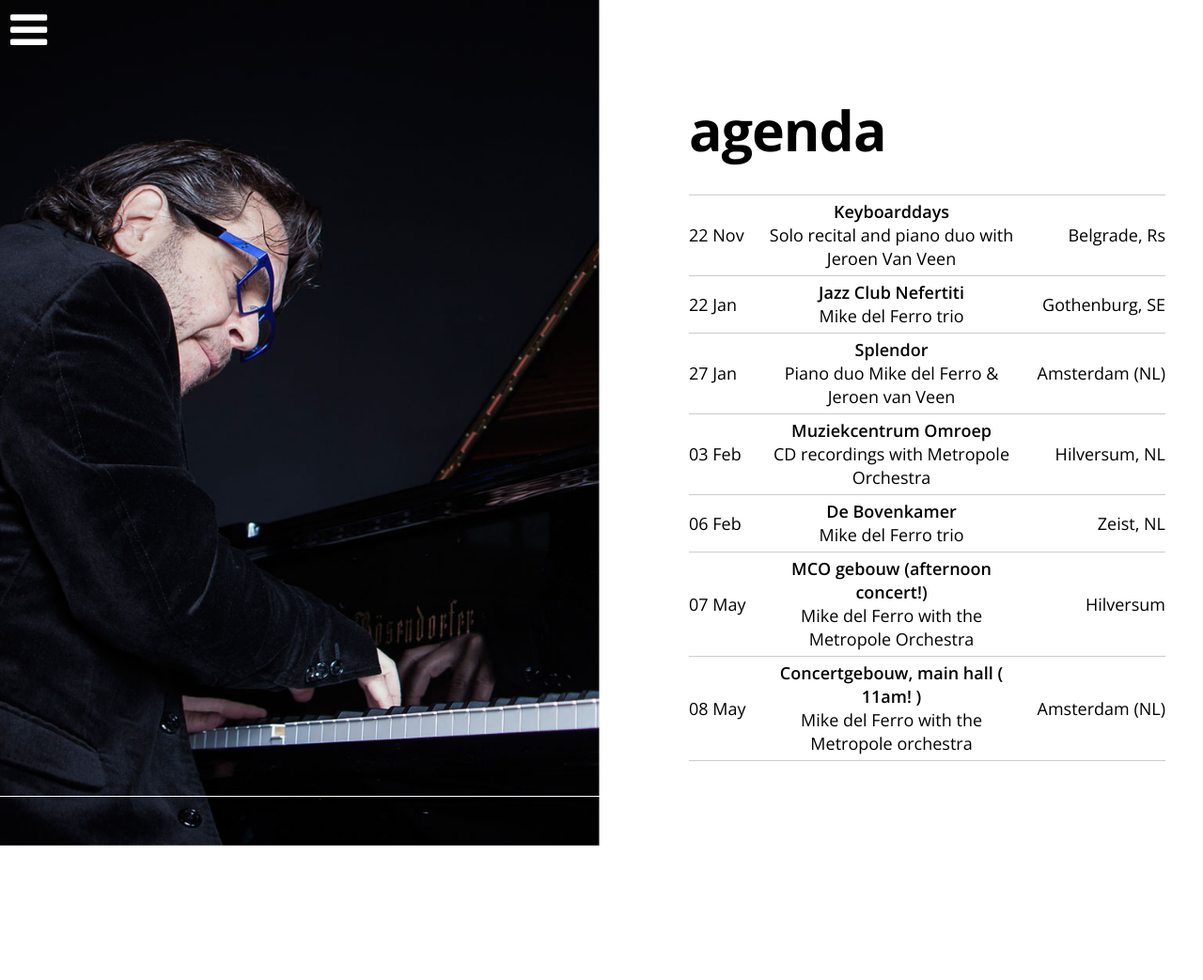
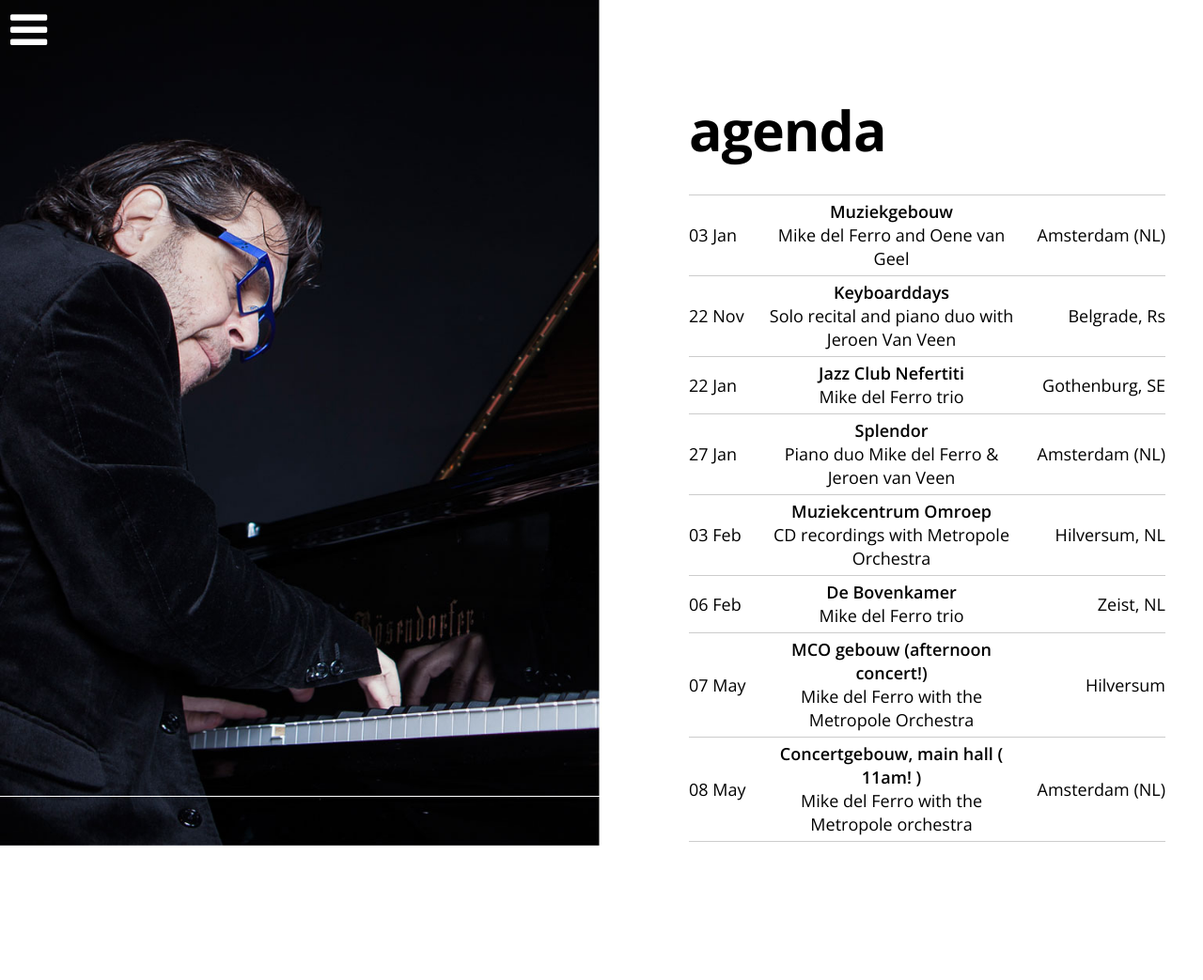
Before and after one commit to mikedelferro/website, a Jekyll site: the page built from agenda.html, in a window 1280 px wide. Shown: the whole page at 94% size. Built offline with Jekyll 4.4.1, drawn with Linux system fonts in a browser that asks for light colours; nearby versions of some CDN libraries; before the commit the page ends 957 px from its top, so only the background shows below that.

Commit message:
Updated '_config.yml' via CloudCannon

```diff
--- a/_config.yml
+++ b/_config.yml
@@ -1,4 +1,9 @@
 gigs:
+  - title: Mike del Ferro and Oene van Geel
+    date: 2016-01-03T14:00:00.000Z
+    location: Amsterdam (NL)
+    venue: Muziekgebouw
+    url: www.muziekgebouw.nl
   - title: Solo recital and piano duo with Jeroen Van Veen
     date: 2015-11-22T07:00:00.000Z
     location: 'Belgrade, Rs'
```
